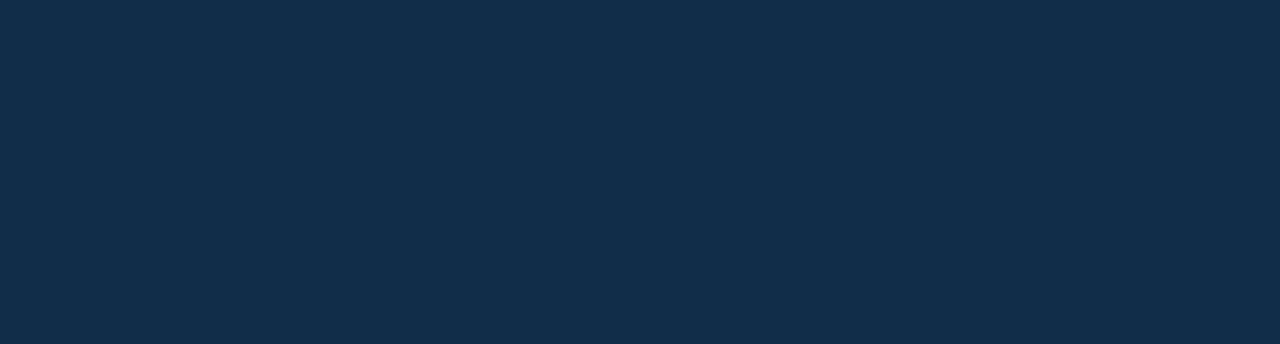
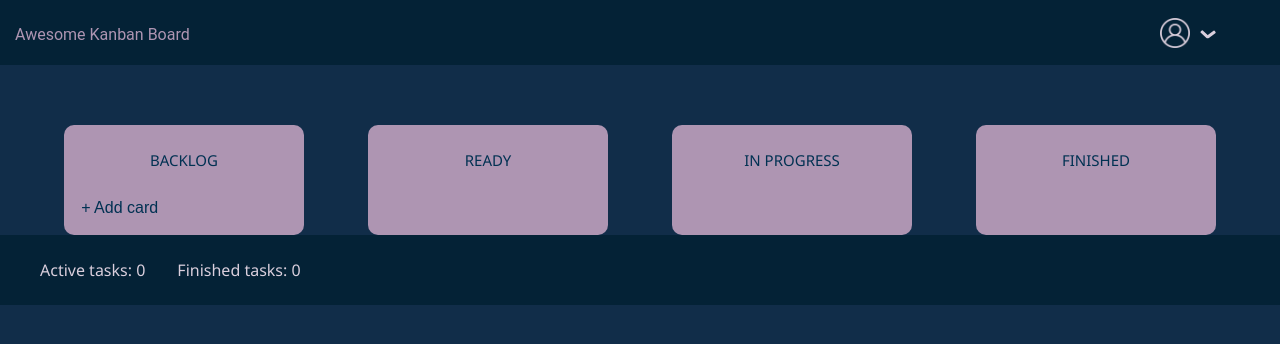
Before and after one commit to EvaOg/kanban-board, a React (Create React App) app: page / in a window 1280 px wide. Before the commit this address had no page. Shown: the top 344 px of the page. Built offline with nearby package versions, Linux system fonts and the light colour scheme.

Commit message:
return back to /

```diff
--- a/package.json
+++ b/package.json
@@ -1,5 +1,5 @@
 {
-  "homepage": "https://evaog.github.io/kanban-board/home",
+  "homepage": "https://evaog.github.io/kanban-board/",
   "name": "template",
   "version": "0.1.0",
   "private": true,
--- a/src/App.js
+++ b/src/App.js
@@ -15,10 +15,10 @@ function App() {
       <div className="App">
         <CartProvider>
           <Routes>
-            <Route path="/home" element={<MainLayout />}>
+            <Route path="/" element={<MainLayout />}>
               {" "}
               <Route index element={<Home />} />
-              <Route path="/home/:task" element={<Task />} />
+              <Route path="/:task" element={<Task />} />
               <Route path="*" element={<NotFound />} />
             </Route>
           </Routes>
```
